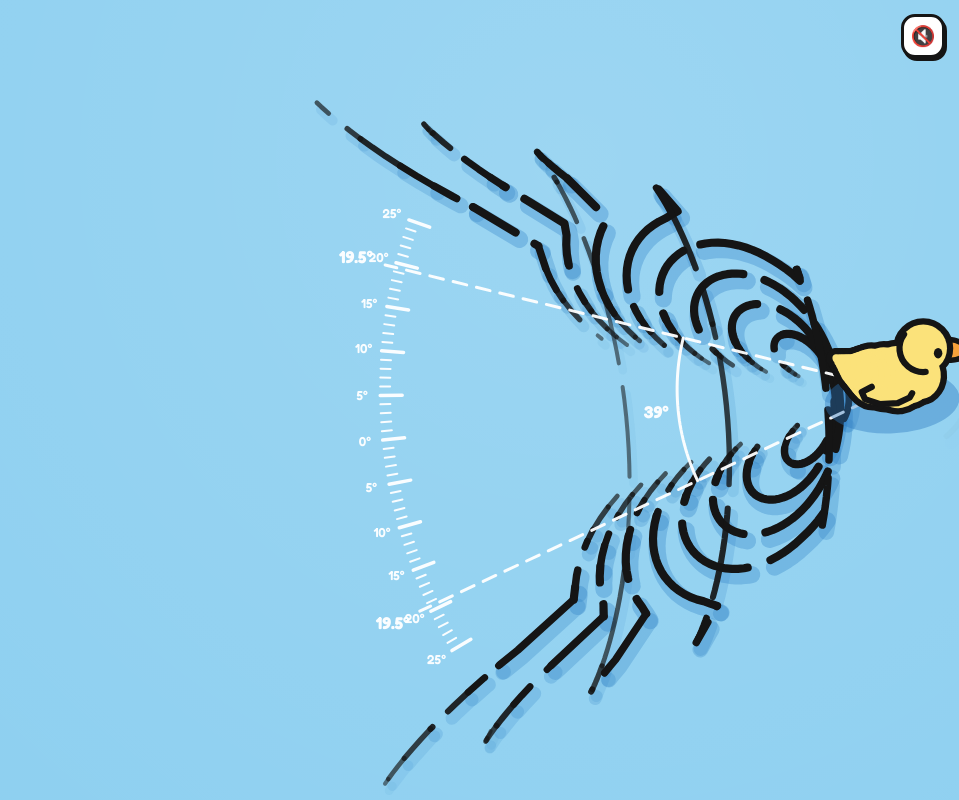
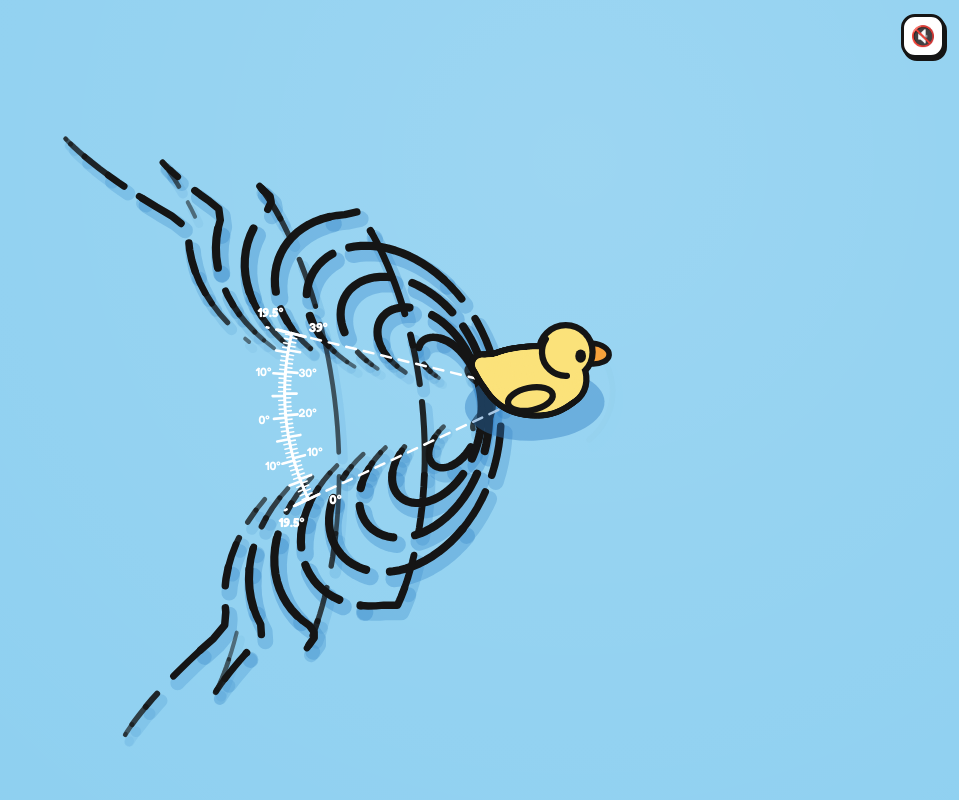
Before and after one commit to a-nelas/kelvin-wake-angle, a plain HTML site: page index.html in a window 1280 px wide. Shown: the whole page, without its empty margins (321-1280 px from the left). Drawn offline with Linux system fonts and the light colour scheme; animation ran at ten frames a second.

Commit message:
Rounder duck, raised wings, bolder eyes, compact 39° scale
- Body from a dense Catmull-Rom loft of ellipsoids plus a neck piece, so the outline is smooth
- Wings are raised shapes that stand out from the sides
- Slightly larger eyes
- Scale spans only the 39° opening: half-angle outside, full angle inside
- Duck stops at the edges instead of bouncing; opening glide fits the screen

Co-Authored-By: Claude Opus 5.5 <noreply@anthropic.com>

```diff
--- a/index.html
+++ b/index.html
@@ -105,14 +105,14 @@
     W = window.innerWidth; H = window.innerHeight;
     canvas.width = Math.round(W * DPR); canvas.height = Math.round(H * DPR);
     ctx.setTransform(DPR, 0, 0, DPR, 0, 0);
-    scaleR = clamp(Math.max(W, H) * 0.4, 230, 560);
+    scaleR = clamp(Math.min(W, H) * 0.45, 180, 250);
     if (first) init();
     duck.x = clamp(duck.x, 30, W - 30); duck.y = clamp(duck.y, 30, H - 30);
   }
 
   function init() {
-    const U0 = 380;
-    duck.x = W * 0.55; duck.y = H * 0.55;
+    const U0 = clamp(W * 0.5 * 0.55, 150, 380);
+    duck.x = W * 0.3; duck.y = H * 0.55;
     duck.vx = U0; duck.vy = -U0 * 0.1; duck.heading = Math.atan2(duck.vy, duck.vx);
     const dx = Math.cos(duck.heading), dy = Math.sin(duck.heading);
     const s = sample(U0);
@@ -141,10 +141,10 @@
     }
     duck.x += duck.vx * dt; duck.y += duck.vy * dt;
     const m = 30;
-    if (duck.x < m) { duck.x = m; duck.vx = Math.abs(duck.vx) * 0.3; }
-    if (duck.x > W - m) { duck.x = W - m; duck.vx = -Math.abs(duck.vx) * 0.3; }
-    if (duck.y < m) { duck.y = m; duck.vy = Math.abs(duck.vy) * 0.3; }
-    if (duck.y > H - m) { duck.y = H - m; duck.vy = -Math.abs(duck.vy) * 0.3; }
+    if (duck.x < m) { duck.x = m; duck.vx = Math.max(0, duck.vx); }
+    if (duck.x > W - m) { duck.x = W - m; duck.vx = Math.min(0, duck.vx); }
+    if (duck.y < m) { duck.y = m; duck.vy = Math.max(0, duck.vy); }
+    if (duck.y > H - m) { duck.y = H - m; duck.vy = Math.min(0, duck.vy); }
     duck.speed = Math.hypot(duck.vx, duck.vy);
     // turn only when really swimming, so the duck does not spin when it reaches the pointer
     if (duck.speed > 12) {
@@ -292,7 +292,7 @@
   // ---------- duck (3/4 view) ----------
   // The water is drawn straight down so angles measure true; the duck is drawn
   // from a camera tilted CAM above the horizon so it reads as a floating toy.
-  // Body and head are a union of ellipsoids: every piece is stroked thick first and
+  // Body and head are a union of many ellipsoids: every piece is stroked thick first and
   // filled after, which leaves one clean outline around the whole shape.
   const CAM = 46 * Math.PI / 180;
   const SINC = Math.sin(CAM), COSC = Math.cos(CAM);
@@ -301,27 +301,30 @@
 
   // side profile of the body: forward f, height u, semi-axes a (length), b (width), c (height)
   const BODY_KEYS = [
-    [22, 15, 17, 21, 18],   // chest
-    [4, 14, 22, 28, 21],    // middle
-    [-16, 17, 19, 25, 19],  // rear
-    [-31, 26, 11, 14, 11],  // tail base
-    [-45, 41, 3, 3.5, 3],   // tail tip, raised
+    [24, 15, 15, 19, 17],   // chest
+    [6, 14, 22, 28, 21],    // middle
+    [-14, 17, 20, 26, 19],  // rear
+    [-30, 26, 12, 15, 12],  // tail base
+    [-43, 38, 5, 5.5, 5],   // tail tip, raised and rounded
   ];
+  // Catmull-Rom through the keys, sampled densely so the union outline has no bumps
   const BODY = [];
-  for (let k = 0; k < BODY_KEYS.length - 1; k++) {
-    const A = BODY_KEYS[k], B = BODY_KEYS[k + 1];
-    const steps = k < 2 ? 2 : 5;
-    for (let i = 0; i < steps; i++) {
-      const t = i / steps;
-      BODY.push(A.map((v, j) => v + (B[j] - v) * t));
+  {
+    const K = BODY_KEYS, n = K.length, STEPS = 12;
+    const at = i => K[clamp(i, 0, n - 1)];
+    for (let k = 0; k < n - 1; k++) {
+      const p0 = at(k - 1), p1 = at(k), p2 = at(k + 1), p3 = at(k + 2);
+      for (let i = 0; i < STEPS; i++) {
+        const t = i / STEPS, t2 = t * t, t3 = t2 * t;
+        BODY.push(p1.map((_, j) => 0.5 * (2 * p1[j] + (-p0[j] + p2[j]) * t +
+          (2 * p0[j] - 5 * p1[j] + 4 * p2[j] - p3[j]) * t2 + (-p0[j] + 3 * p1[j] - 3 * p2[j] + p3[j]) * t3)));
+      }
     }
+    BODY.push(K[n - 1]);
   }
-  BODY.push(BODY_KEYS[BODY_KEYS.length - 1]);
+  const NECK = [18, 31, 12, 14, 10];  // fills the corner between chest and head
   const HEAD = { f: 25, u: 45, r: 19 };
-  // wing: a "U" curl on the side of the body, given as (longitude, latitude) in degrees
-  // on an envelope ellipsoid around the body
-  const WING_ENV = { f: -2, u: 16, a: 36, b: 27.5, c: 20 };
-  const WING = [[122, 30], [134, 12], [128, -6], [108, -15], [84, -12], [68, 0], [64, 10]];
+  const WINGS = { f: -6, s: 25, u: 20, a: 20, b: 5.5, c: 11.5, pitch: -0.28, yaw: 0.32 };
 
   function drawDuck() {
     const sp = clamp(duck.speed / 600, 0, 1);
@@ -335,20 +338,23 @@
       return { x: duck.x + X, y: duck.y + Y * SINC - (u + bob) * COSC, d: Y * COSC + u * SINC };
     };
     const facing = (nf, ns, nu) => (nf * sh + ns * ch) * COSC + nu * SINC;
-    const ell = (cf, cs, cu, a, b, c, pitch) => {
-      const cp = Math.cos(pitch), spn = Math.sin(pitch);
+    // screen outline of an ellipsoid: centre (cf, cs, cu), semi-axes a, b, c, tilted by pitch then yaw
+    const ell = (cf, cs, cu, a, b, c, pitch = 0, yaw = 0) => {
+      const cp = Math.cos(pitch), spn = Math.sin(pitch), cy = Math.cos(yaw), sy = Math.sin(yaw);
       const cols = [[a * cp, 0, a * spn], [0, b, 0], [-c * spn, 0, c * cp]];
       let p = 0, q = 0, r = 0;
-      for (const [f, s, u] of cols) {
+      for (const [f0, s0, u] of cols) {
+        const f = f0 * cy - s0 * sy, s = f0 * sy + s0 * cy;
         const X = f * ch - s * sh, Y = f * sh + s * ch;
-        const sx = X, sy = Y * SINC - u * COSC;
-        p += sx * sx; q += sx * sy; r += sy * sy;
+        const sx = X, sy2 = Y * SINC - u * COSC;
+        p += sx * sx; q += sx * sy2; r += sy2 * sy2;
       }
       const m = (p + r) / 2, dd = Math.sqrt(((p - r) / 2) ** 2 + q * q);
       const c0 = P(cf, cs, cu);
       return { x: c0.x, y: c0.y, d: c0.d, rx: Math.sqrt(m + dd), ry: Math.sqrt(Math.max(0.01, m - dd)), ang: 0.5 * Math.atan2(2 * q, p - r) };
     };
     const path = e => { ctx.beginPath(); ctx.ellipse(e.x, e.y, e.rx, e.ry, e.ang, 0, TAU); };
+    const blob = (e, fill, lw = LINE) => { path(e); ctx.fillStyle = fill; ctx.fill(); ctx.lineWidth = lw; ctx.stroke(); };
 
     ctx.save();
     ctx.translate(duck.x, duck.y); ctx.scale(1.25, 1.25); ctx.translate(-duck.x, -duck.y);
@@ -357,70 +363,60 @@
 
     // soft shadow on the water
     {
-      const e = ell(-6, 0, -bob, 54, 36, 0.1, 0);
+      const e = ell(-6, 0, -bob, 56, 40, 0.1);
       path({ ...e, x: e.x + 6, y: e.y + 9 });
       ctx.fillStyle = 'rgba(40,118,190,0.4)'; ctx.fill();
     }
 
-    const body = BODY.map(([f, u, a, b, c]) => ell(f, 0, u, a, b, c, 0));
-    const head = ell(HEAD.f, 0, HEAD.u, HEAD.r, HEAD.r, HEAD.r, 0);
+    const body = BODY.map(([f, u, a, b, c]) => ell(f, 0, u, a, b, c));
+    const neck = ell(NECK[0], 0, NECK[1], NECK[2], NECK[3], NECK[4]);
+    const head = ell(HEAD.f, 0, HEAD.u, HEAD.r, HEAD.r, HEAD.r);
     const beak = ell(HEAD.f + 21, 0, HEAD.u - 4, 14, 10, 6, -0.15);
     const beakInFront = beak.d > head.d;
 
-    const drawBeak = () => {
-      path(beak); ctx.fillStyle = ORANGE; ctx.fill();
-      ctx.lineWidth = LINE - 0.5; ctx.stroke();
-    };
-    if (!beakInFront) drawBeak();
+    // wings stand out from the sides; a wing turned away from the camera is left hidden
+    const wings = [-1, 1].map(sg => {
+      const W_ = WINGS;
+      return { sg, e: ell(W_.f, sg * W_.s, W_.u, W_.a, W_.b, W_.c, W_.pitch, -sg * W_.yaw), front: facing(0, sg, 0) > -0.2 };
+    });
+    const drawWing = w => blob(w.e, YELLOW);
+    if (!beakInFront) blob(beak, ORANGE, LINE - 0.5);
 
-    // one outline around body + head
-    const union = body.concat([head]);
+    // one outline around body + neck + head
+    const union = body.concat([neck, head]);
     ctx.lineWidth = LINE * 2;
     for (const e of union) { path(e); ctx.stroke(); }
     ctx.fillStyle = YELLOW;
     for (const e of union) { path(e); ctx.fill(); }
 
-    ctx.lineWidth = LINE;
-    // wing curl on whichever sides face the camera
-    for (const sg of [-1, 1]) {
-      let open = false;
-      for (const [lonD, latD] of WING) {
-        const lon = lonD * Math.PI / 180, lat = latD * Math.PI / 180, cl = Math.cos(lat);
-        const E = WING_ENV;
-        const vis = facing(cl * Math.cos(lon) / E.a, sg * cl * Math.sin(lon) / E.b, Math.sin(lat) / E.c) > 0;
-        const p = P(E.f + E.a * cl * Math.cos(lon), sg * E.b * cl * Math.sin(lon), E.u + E.c * Math.sin(lat));
-        if (vis) {
-          if (!open) { ctx.beginPath(); ctx.moveTo(p.x, p.y); open = true; }
-          else ctx.lineTo(p.x, p.y);
-        } else if (open) { ctx.stroke(); open = false; }
-      }
-      if (open) ctx.stroke();
-    }
-
     // back of the head, where it sits on the body
     {
       const rear = P(-10, 0, 20);
       const dir = Math.atan2(rear.y - head.y, rear.x - head.x);
-      ctx.beginPath(); ctx.arc(head.x, head.y, head.rx, dir - 1.15, dir + 1.15); ctx.stroke();
+      ctx.lineWidth = LINE;
+      ctx.beginPath(); ctx.arc(head.x, head.y, head.rx, dir - 1.1, dir + 1.1); ctx.stroke();
     }
+
+    for (const w of wings) if (w.front) drawWing(w);
 
     // eyes
     ctx.fillStyle = INK;
     for (const sg of [-1, 1]) {
-      let nf = 0.5, ns = 0.66 * sg, nu = 0.36;
+      let nf = 0.52, ns = 0.66 * sg, nu = 0.4;
       const l = Math.hypot(nf, ns, nu); nf /= l; ns /= l; nu /= l;
-      const v = facing(nf, ns, nu);
-      if (v < 0.12) continue;
+      if (facing(nf, ns, nu) < 0.1) continue;
       const p = P(HEAD.f + HEAD.r * nf, HEAD.r * ns, HEAD.u + HEAD.r * nu);
-      ctx.beginPath(); ctx.ellipse(p.x, p.y, 3.4, 4.2, 0, 0, TAU); ctx.fill();
+      ctx.beginPath(); ctx.ellipse(p.x, p.y, 4.3, 5.3, 0, 0, TAU); ctx.fill();
     }
 
-    if (beakInFront) drawBeak();
+    if (beakInFront) blob(beak, ORANGE, LINE - 0.5);
     ctx.restore();
   }
 
   // ---------- angle scale ----------
-  // A plain white scale pinned to the duck, pointing back along the wake.
+  // A small white scale pinned to the duck that spans only the wake's 39° opening.
+  // Outside the arc: half-angle from the centre line (0 → 19.5° each way).
+  // Inside the arc: full opening from one edge to the other (0 → 39°).
   function drawScale() {
     const R = scaleR;
     const rot = duck.heading + Math.PI;
@@ -429,46 +425,54 @@
       const lx = Math.cos(a) * r, ly = Math.sin(a) * r;
       return { x: duck.x + lx * cr - ly * sr, y: duck.y + lx * sr + ly * cr };
     };
+    const tick = (a, r0, r1, w) => {
+      const p = at(r0, a), q = at(r1, a);
+      ctx.lineWidth = w; ctx.beginPath(); ctx.moveTo(p.x, p.y); ctx.lineTo(q.x, q.y); ctx.stroke();
+    };
+    const K = KELVIN, DEG = Math.PI / 180;
     ctx.lineCap = 'round';
-    ctx.strokeStyle = 'rgba(255,255,255,0.95)';
-    ctx.fillStyle = 'rgba(255,255,255,0.95)';
+    ctx.strokeStyle = '#fff'; ctx.fillStyle = '#fff';
 
-    // ticks
-    for (let d = -25; d <= 25; d++) {
-      const a = d * Math.PI / 180;
-      const major = d % 5 === 0;
-      const p = at(R, a), q = at(R - (major ? 22 : 10), a);
-      ctx.lineWidth = major ? 3.5 : 2;
-      ctx.beginPath(); ctx.moveTo(p.x, p.y); ctx.lineTo(q.x, q.y); ctx.stroke();
-    }
-    // the wake's edges
-    ctx.setLineDash([14, 10]); ctx.lineWidth = 3;
-    for (const sg of [-1, 1]) {
-      const p = at(30, KELVIN * sg), q = at(R + 10, KELVIN * sg);
-      ctx.beginPath(); ctx.moveTo(p.x, p.y); ctx.lineTo(q.x, q.y); ctx.stroke();
-    }
+    // edges of the wake
+    ctx.setLineDash([10, 8]); ctx.lineWidth = 2.5;
+    for (const sg of [-1, 1]) tick(K * sg, 40, R + 26, 2.5);
     ctx.setLineDash([]);
-    // arc between the edges with the full opening angle
+
+    // the arc itself
     ctx.lineWidth = 3;
     ctx.beginPath();
-    for (let i = 0; i <= 30; i++) {
-      const p = at(R * 0.42, -KELVIN + 2 * KELVIN * i / 30);
+    for (let i = 0; i <= 40; i++) {
+      const p = at(R, -K + 2 * K * i / 40);
       if (i) ctx.lineTo(p.x, p.y); else ctx.moveTo(p.x, p.y);
     }
     ctx.stroke();
 
+    // outer ticks: half-angle from the centre line
+    for (let d = -19; d <= 19; d++) tick(d * DEG, R, R + (d % 5 === 0 ? 12 : 6), d % 5 === 0 ? 2.6 : 1.6);
+    for (const sg of [-1, 1]) tick(K * sg, R, R + 14, 3);
+    // inner ticks: full opening measured from the left edge
+    for (let v = 0; v <= 38; v++) tick(-K + v * DEG, R, R - (v % 5 === 0 ? 12 : 6), v % 5 === 0 ? 2.6 : 1.6);
+    tick(K, R, R - 14, 3);
+
     ctx.textAlign = 'center'; ctx.textBaseline = 'middle';
-    ctx.font = '600 13px Fredoka, ui-rounded, system-ui, sans-serif';
-    for (let d = -25; d <= 25; d += 5) {
-      const p = at(R + 18, d * Math.PI / 180);
+    ctx.font = '600 12px Fredoka, ui-rounded, system-ui, sans-serif';
+    for (const d of [-10, 0, 10]) {
+      const p = at(R + 22, d * DEG);
       ctx.fillText(Math.abs(d) + '°', p.x, p.y);
     }
-    ctx.font = '700 17px Fredoka, ui-rounded, system-ui, sans-serif';
-    const m = at(R * 0.42 + 22, 0);
-    ctx.fillText('39°', m.x, m.y);
+    for (const v of [10, 20, 30]) {
+      const p = at(R - 22, -K + v * DEG);
+      ctx.fillText(v + '°', p.x, p.y);
+    }
+    ctx.font = '700 13px Fredoka, ui-rounded, system-ui, sans-serif';
     for (const sg of [-1, 1]) {
-      const p = at(R + 40, KELVIN * sg);
+      const p = at(R + 26, K * sg + sg * 3 * DEG);
       ctx.fillText('19.5°', p.x, p.y);
+    }
+    {
+      const p0 = at(R - 24, -K - 3 * DEG), p1 = at(R - 24, K + 3 * DEG);
+      ctx.fillText('0°', p0.x, p0.y);
+      ctx.fillText('39°', p1.x, p1.y);
     }
   }
 
```
Also changed, not shown: 1 other file.
